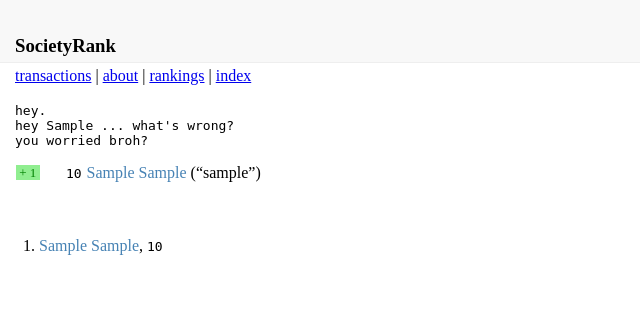
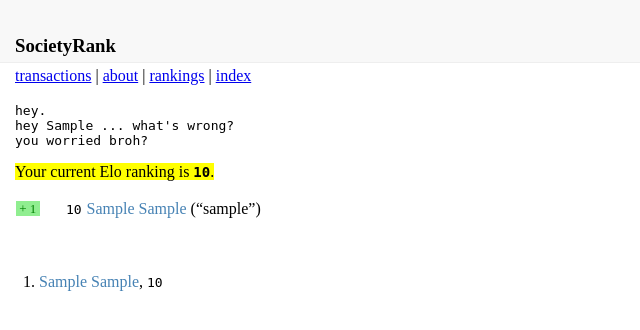
Before and after one commit to ptrgyd/societyrank, a Flask app: page /rankings in a window 1280 px wide. Shown: the top 330 px of the page, without its empty margins (0-640 px from the left). Run offline with Flask 2, Linux system fonts and the light colour scheme; a user stored in the database is signed in; tables that the repository leaves empty hold one stand-in row (values such as "Sample post"); some libraries are stand-ins or nearby versions.

Commit message:
STOPPING POINT

```diff
--- a/app.py
+++ b/app.py
@@ -110,13 +110,6 @@ def logout():
 
 @app.route('/',methods=['GET'])
 def index(x=None,y=None):
-    # need to query with every refresh to pass updated scores into x.score,y.score
-    persons = persons = Person.query.filter(Person.id != current_user.person_id).all()
-
-    # don't set "logged_user" = current_user !
-    # this is just creating a superfluous object!
-    # current_user is ALREADY a User object
-
     # makes sure person1,2 are not same; if so, generates a new pair and checks again
     def pair_generator(person1,person2):
         if person1.id == person2.id:
@@ -127,20 +120,11 @@ def index(x=None,y=None):
             return person1,person2
 
     if not current_user.is_anonymous:
-
-        # current_votes = logged_user.votes_left
-        # logged_user.votes_left = decrement(current_votes)
-
-        # ^^ don't need above 2 lines; they create TWO objects, which slows psycopg2
-        # .. instead use more succint version below
-
         current_user.votes_left = decrement(current_user.votes_left)
         db.session.commit()
 
-        # the commit is also an object -- headsup
-        # so 5 objects on this page: db Object, commit object, logged_user, person1, person2
-
-        # # persons = Person.query.filter(Person.id != logged_user.person_id).all()
+        # need to query with every refresh to pass updated scores into x.score,y.score
+        persons = Person.query.filter(Person.id != current_user.person_id).all()
         person1 = random.choice(persons)
         person2 = random.choice(persons)
         x,y = pair_generator(person1,person2) # fxn returns tuple of Objects, which are passed into x,y
--- a/templates/index.html
+++ b/templates/index.html
@@ -3,7 +3,7 @@
 {% block content %}
 
 {% if not current_user.is_anonymous %}
-<a href="{{url_for('logout')}}">logout</a><br />
+Welcome <b>{{current_user.username}}</b>.&nbsp;&nbsp;<a href="{{url_for('logout')}}">logout</a><br />
 <br />
 {% endif %}
 
--- a/templates/rankings.html
+++ b/templates/rankings.html
@@ -8,6 +8,7 @@ hey.<br />
 hey {{current_user.person.species}} ... what's wrong?<br />
 you worried broh?<br /><br />
 </span>
+<span style="background-color:yellow;">Your current Elo ranking is <span style="font-family:monospace;font-size:14px;font-weight:bold;">{{current_user.person.score}}</span>.</span><br /><br />
 {% endif %}
 
 <table style="border:0px solid black;border-collapse:collapse;">
```
Also changed, not shown: 1 other file.
